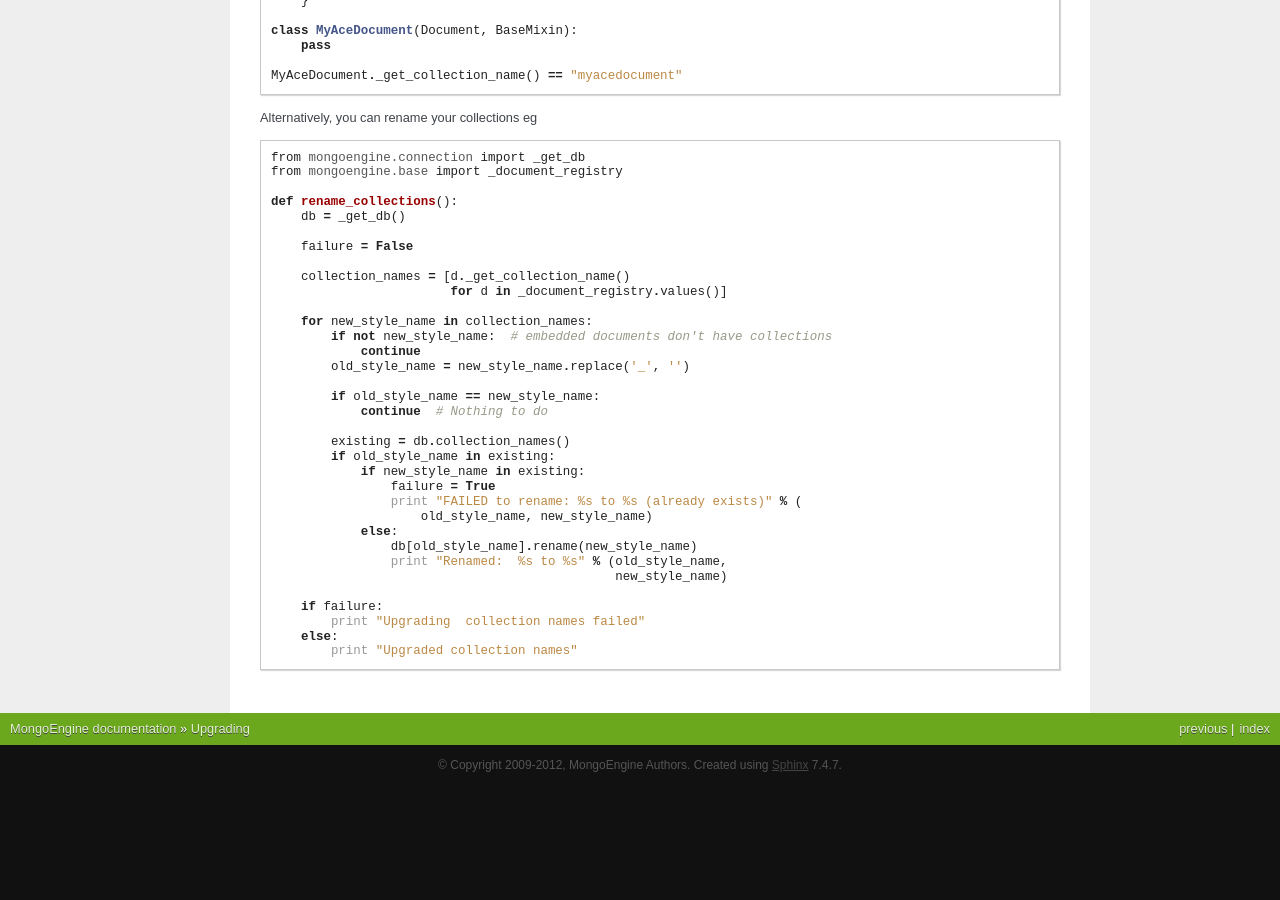
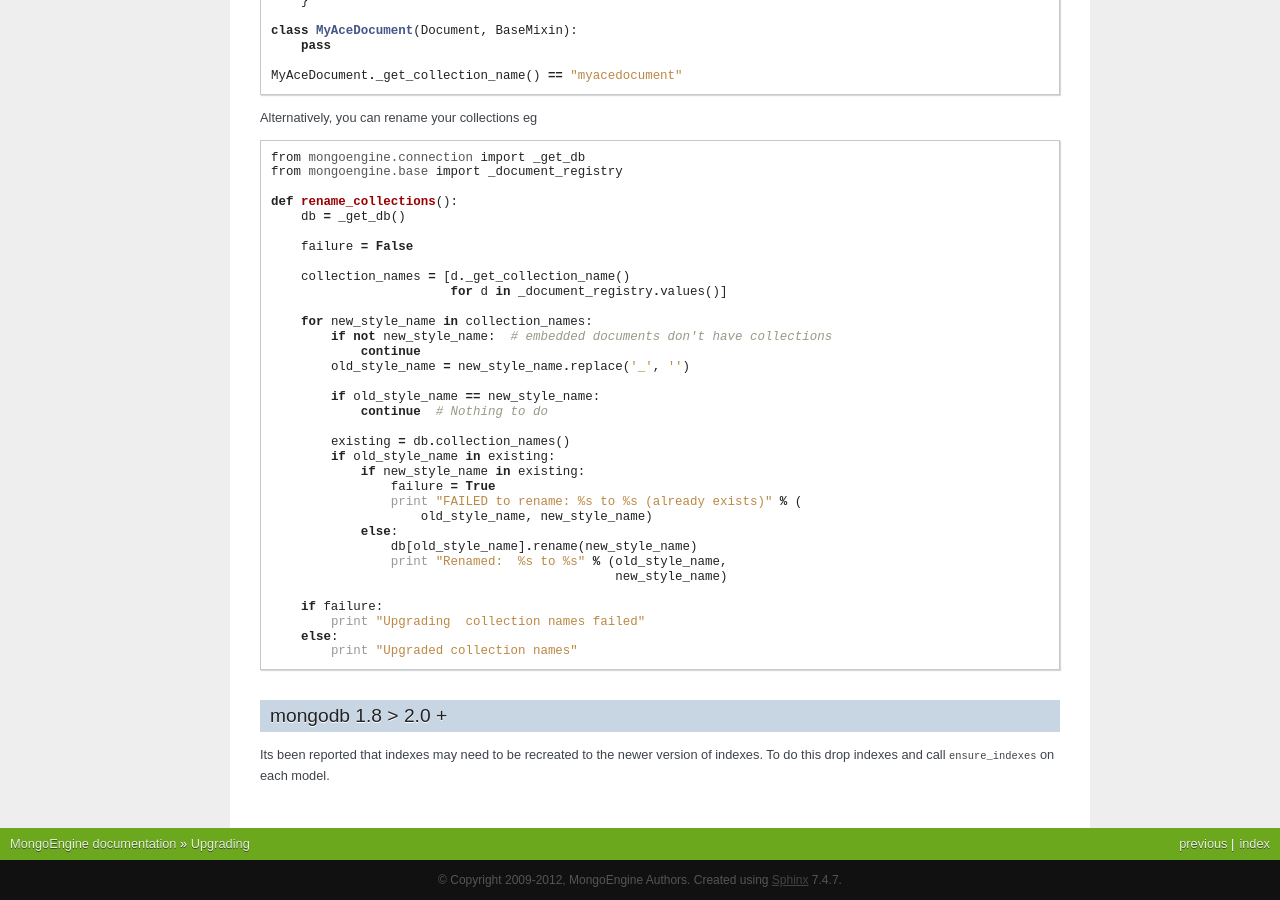
Before and after one commit to MongoEngine/mongoengine, a Sphinx documentation site: the page built from docs/upgrade.rst, in a window 1280 px wide and 900 px high, scrolled down 2207 px. Built offline with Sphinx 7.4.7, drawn with Linux system fonts in a browser that asks for light colours; the version number could not be read and is left out; before the commit the page ends 2992 px from its top, so only the background shows below that.

Commit message:
Update docs/upgrade.rst

```diff
--- a/docs/upgrade.rst
+++ b/docs/upgrade.rst
@@ -182,3 +182,10 @@ Alternatively, you can rename your collections eg ::
             print "Upgrading  collection names failed"
         else:
             print "Upgraded collection names"
+
+
+mongodb 1.8 > 2.0 +
+===================
+
+Its been reported that indexes may need to be recreated to the newer version of indexes.
+To do this drop indexes and call ``ensure_indexes`` on each model.
```
